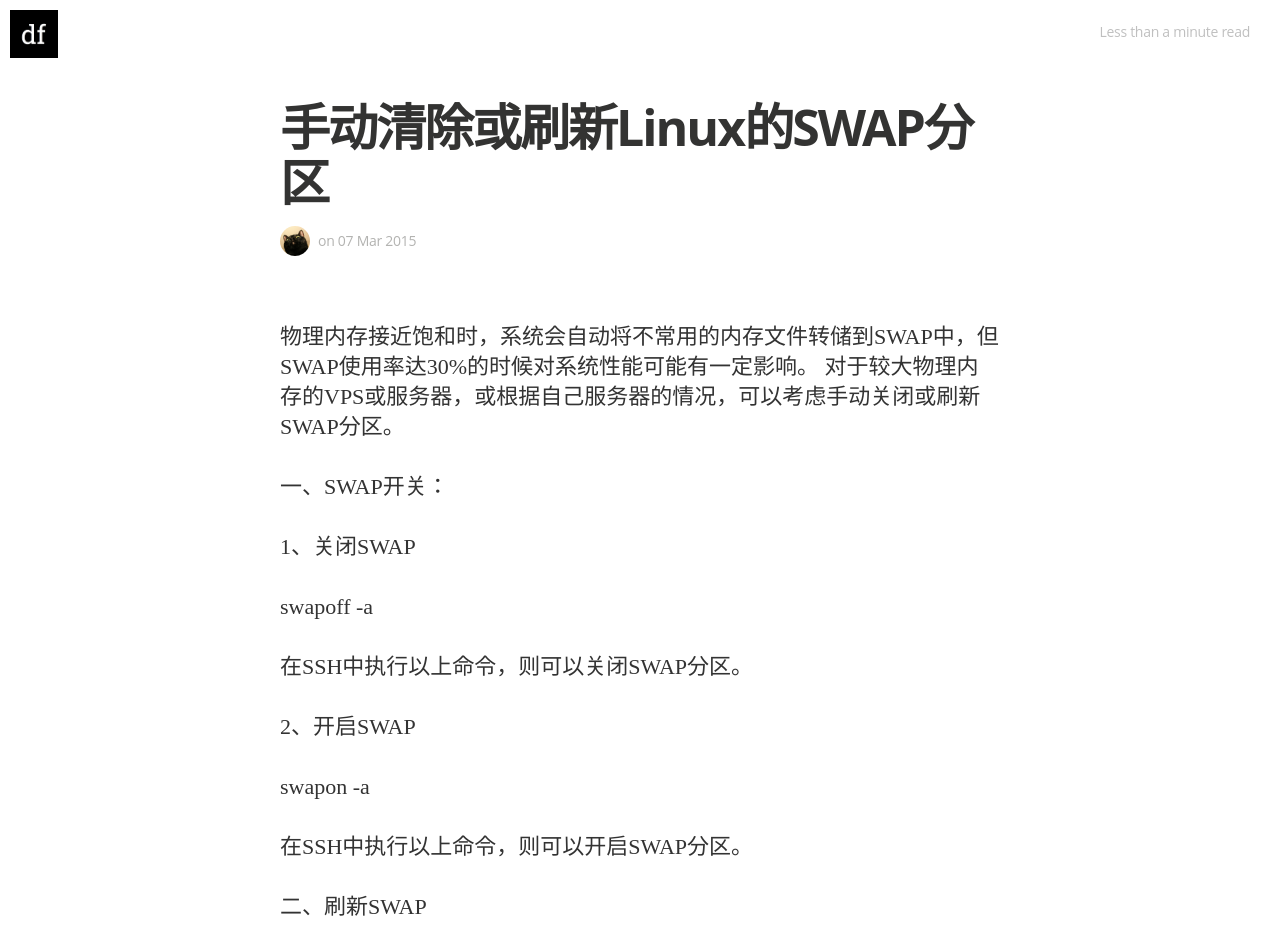
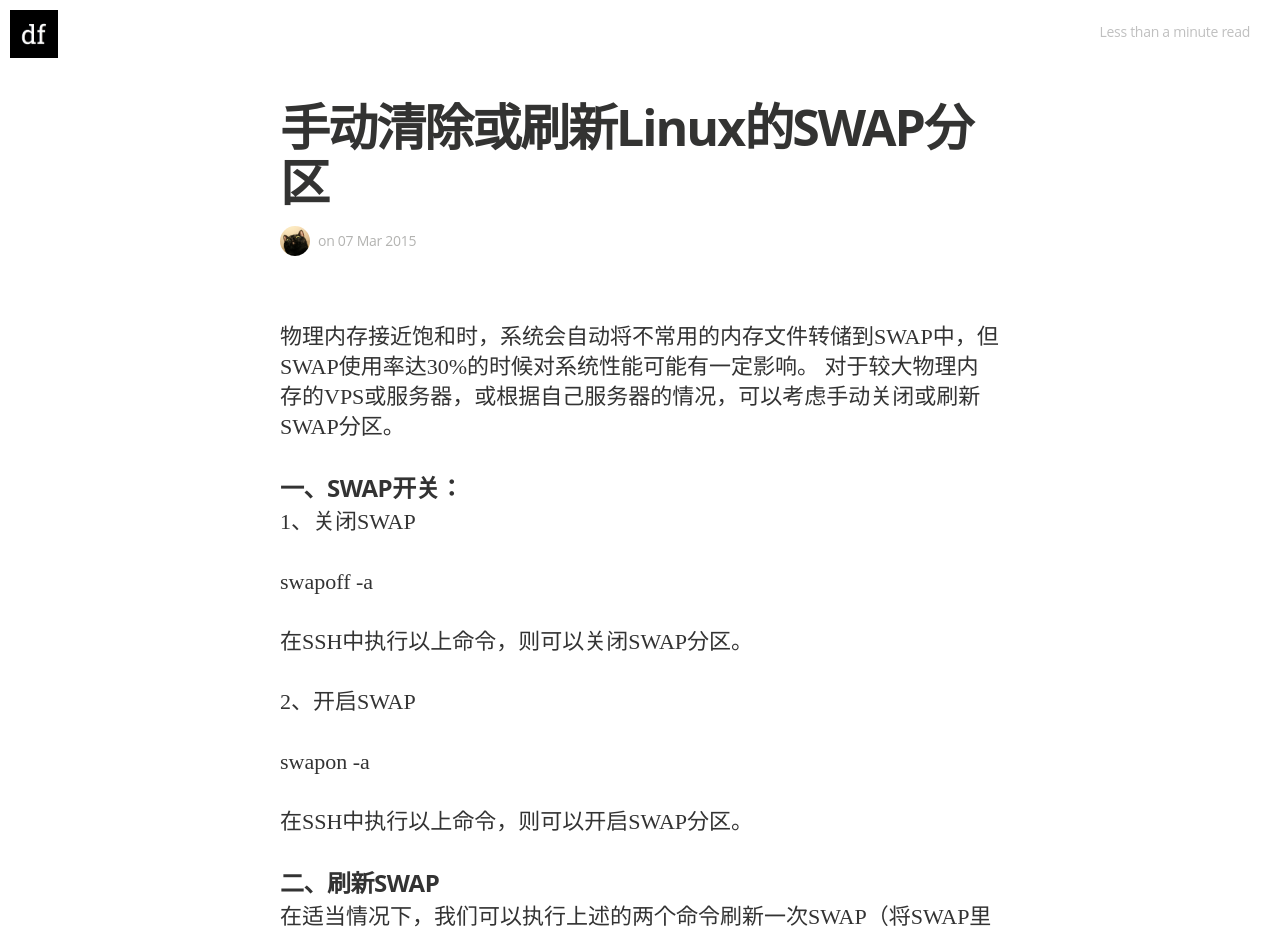
Before and after one commit to ivo-wang/ivo-wang.github.io, a Jekyll site: the page built from _posts/2015-03-07-swap.md, in a window 1280 px wide. Shown: the top 933 px of the page. Built offline with Jekyll 4.4.1, drawn with Linux system fonts in a browser that asks for light colours; nearby versions of some CDN libraries; some web fonts are replaced; Markdown is read by kramdown in place of the engine named in the settings.

```diff
--- a/_posts/2015-03-07-swap.md
+++ b/_posts/2015-03-07-swap.md
@@ -5,7 +5,7 @@ title: 手动清除或刷新Linux的SWAP分区
 物理内存接近饱和时，系统会自动将不常用的内存文件转储到SWAP中，但SWAP使用率达30%的时候对系统性能可能有一定影响。
 对于较大物理内存的VPS或服务器，或根据自己服务器的情况，可以考虑手动关闭或刷新SWAP分区。
 
-一、SWAP开关：
+###一、SWAP开关：
 
 1、关闭SWAP
 
@@ -19,7 +19,7 @@ swapon -a
 
 在SSH中执行以上命令，则可以开启SWAP分区。
 
-二、刷新SWAP
+###二、刷新SWAP
 
 在适当情况下，我们可以执行上述的两个命令刷新一次SWAP（将SWAP里的数据转储回内存，并清空SWAP里的数据）
 
```
